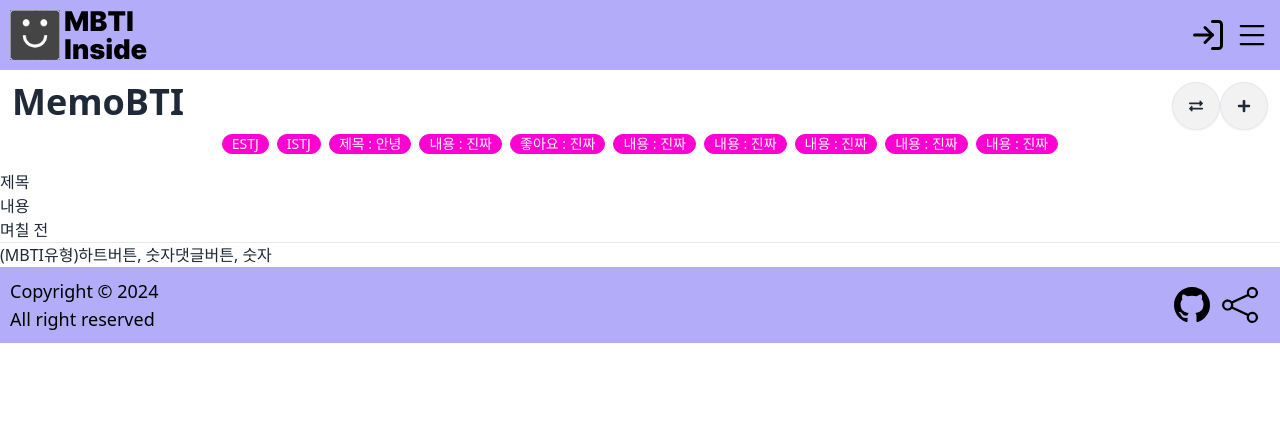
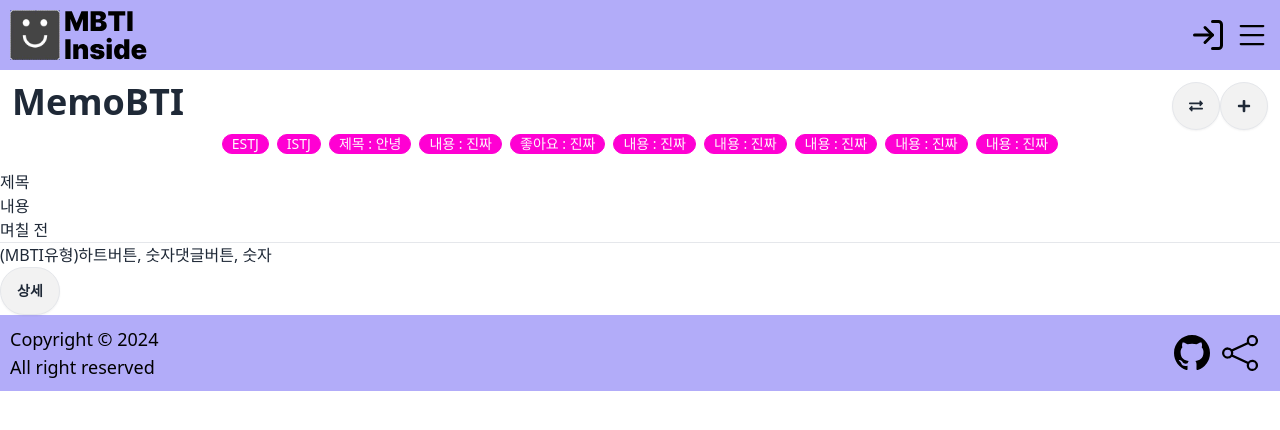
Before and after one commit to MBTI-Inside/server, a React (Vite) app in the folder frontend/: page /memo in a window 1280 px wide. Shown: the top 430 px of the page. Built offline with nearby package versions, Linux system fonts and the light colour scheme.

Commit message:
feat: memo view navigate rebi13/MBTI-Inside#44

```diff
--- a/frontend/src/pages/Memo/index.tsx
+++ b/frontend/src/pages/Memo/index.tsx
@@ -1,6 +1,11 @@
+import { useNavigate } from 'react-router-dom';
+
+import Button from '@/components/common/Button';
 import MemoHeader from '@/components/pages/Memo/MemoHeader';
 
 const Memo = () => {
+  const nav = useNavigate();
+
   return (
     <>
       <MemoHeader />
@@ -15,6 +20,7 @@ const Memo = () => {
           <span>댓글버튼, 숫자</span>
         </div>
       </div>
+      <Button onClick={() => nav('/memo-view/3')}>상세</Button>
     </>
   );
 };
```
